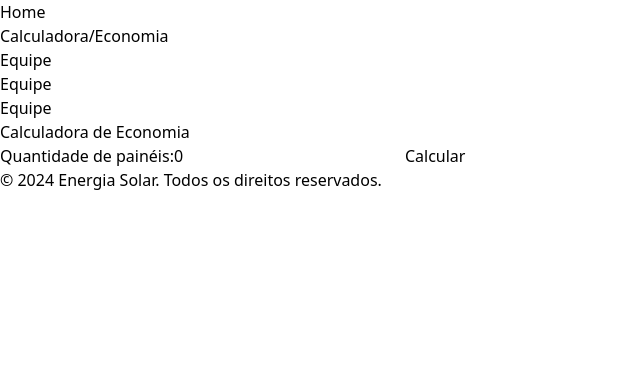
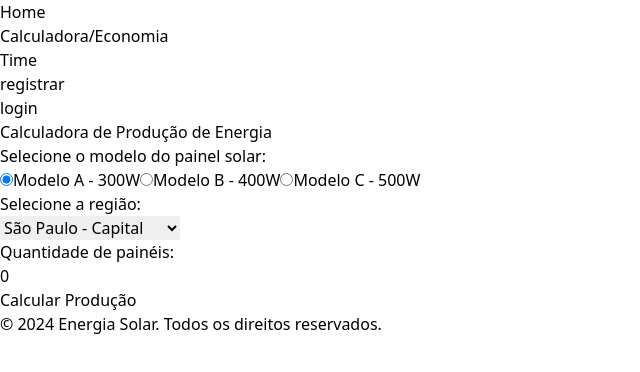
Before and after one commit to OscarAriasNeto/ecosolaris-gs, a Next.js app: page /calculator in a window 1280 px wide. Shown: the top 372 px of the page, without its empty margins (0-640 px from the left). Built offline with nearby package versions, Linux system fonts and the light colour scheme.

Commit message:
Atualização da ideia da calculadora

```diff
--- a/src/app/calculator/page.tsx
+++ b/src/app/calculator/page.tsx
@@ -1,31 +1,83 @@
+"use client";
 import { useState } from "react";
 
+interface Panel {
+  name: string;
+  power: number; // Power in Watts per panel
+}
+
 const Calculator: React.FC = () => {
-    const [panels, setPanels] = useState<number>(0);
-    const [economy, setEconomy] = useState<string | null>(null);
+  const panels: Panel[] = [
+    { name: "Modelo A", power: 300 },
+    { name: "Modelo B", power: 400 },
+    { name: "Modelo C", power: 500 },
+  ];
 
-    const calculateEconomy = async () => {
-    //   try {
-    //     const response = await axios.post('https://sua-api.com/calculate', { panels });
-    //     setEconomy(response.data.economy);
-    //   } catch (error) {
-    //     console.error('Erro ao calcular economia:', error);
-    //   }
+  const regions = {
+    "São Paulo - Capital": 4.2,
+    Campinas: 4.5,
+    "São José dos Campos": 4.7,
+  };
+
+  const [selectedPanel, setSelectedPanel] = useState<Panel>(panels[0]);
+  const [selectedRegion, setSelectedRegion] = useState<string>(
+    "São Paulo - Capital"
+  );
+  const [panelsCount, setPanelsCount] = useState<number>(0);
+  const [energyProduced, setEnergyProduced] = useState<string | null>(null);
+
+  const calculateEnergy = () => {
+    const regionFactor = regions[selectedRegion]; // kWh/kW/day
+    const totalPower = (selectedPanel.power / 1000) * panelsCount; // kW
+    const annualEnergy = totalPower * regionFactor * 365; // kWh/year
+
+    setEnergyProduced(annualEnergy.toFixed(2));
   };
 
   return (
     <section>
-        <h1>Calculadora de Economia</h1>
-        <label>
-          Quantidade de painéis:
+      <h1>Calculadora de Produção de Energia</h1>
+
+      <div>
+        <h2>Selecione o modelo do painel solar:</h2>
+        {panels.map((panel) => (
+          <label key={panel.name}>
+            <input
+              type="radio"
+              name="panel"
+              value={panel.name}
+              checked={selectedPanel.name === panel.name}
+              onChange={() => setSelectedPanel(panel)}
+            />
+            {panel.name} - {panel.power}W
+          </label>
+        ))}
+      </div>
+
+      <div>
+        <h2>Selecione a região:</h2>
+        <select
+          value={selectedRegion}
+          onChange={(e) => setSelectedRegion(e.target.value)}
+        >
+          {Object.keys(regions).map((region) => (
+            <option key={region} value={region}>
+              {region}
+            </option>
+          ))}
+        </select>
+      </div>
+
+      <div>
+        <h2>Quantidade de painéis:</h2>
         <input
           type="number"
-            value={panels}
-            onChange={(e) => setPanels(Number(e.target.value))}
+          value={panelsCount}
+          onChange={(e) => setPanelsCount(Number(e.target.value))}
         />
-        </label>
-        <button onClick={calculateEconomy}>Calcular</button>
-        {economy && <p>Economia estimada: {economy}</p>}
+      </div>
+
+      <button onClick={calculateEnergy}>Calcular Produção</button>
     </section>
   );
 };
--- a/src/components/Header/Header.tsx
+++ b/src/components/Header/Header.tsx
@@ -8,9 +8,9 @@ const Header: React.FC = () => {
       <ul>
         <li><Link href="/">Home</Link></li>
         <li><Link href="/calculator">Calculadora/Economia</Link></li>
-        <li><Link href="/team">Equipe</Link></li>
-        <li><Link href="/register">Equipe</Link></li>
-        <li><Link href="/login">Equipe</Link></li>
+        <li><Link href="/team">Time</Link></li>
+        <li><Link href="/register">registrar</Link></li>
+        <li><Link href="/login">login</Link></li>
       </ul>
     </nav>
   </header>
```
Lines whose indentation alone changed are shown as unchanged.
